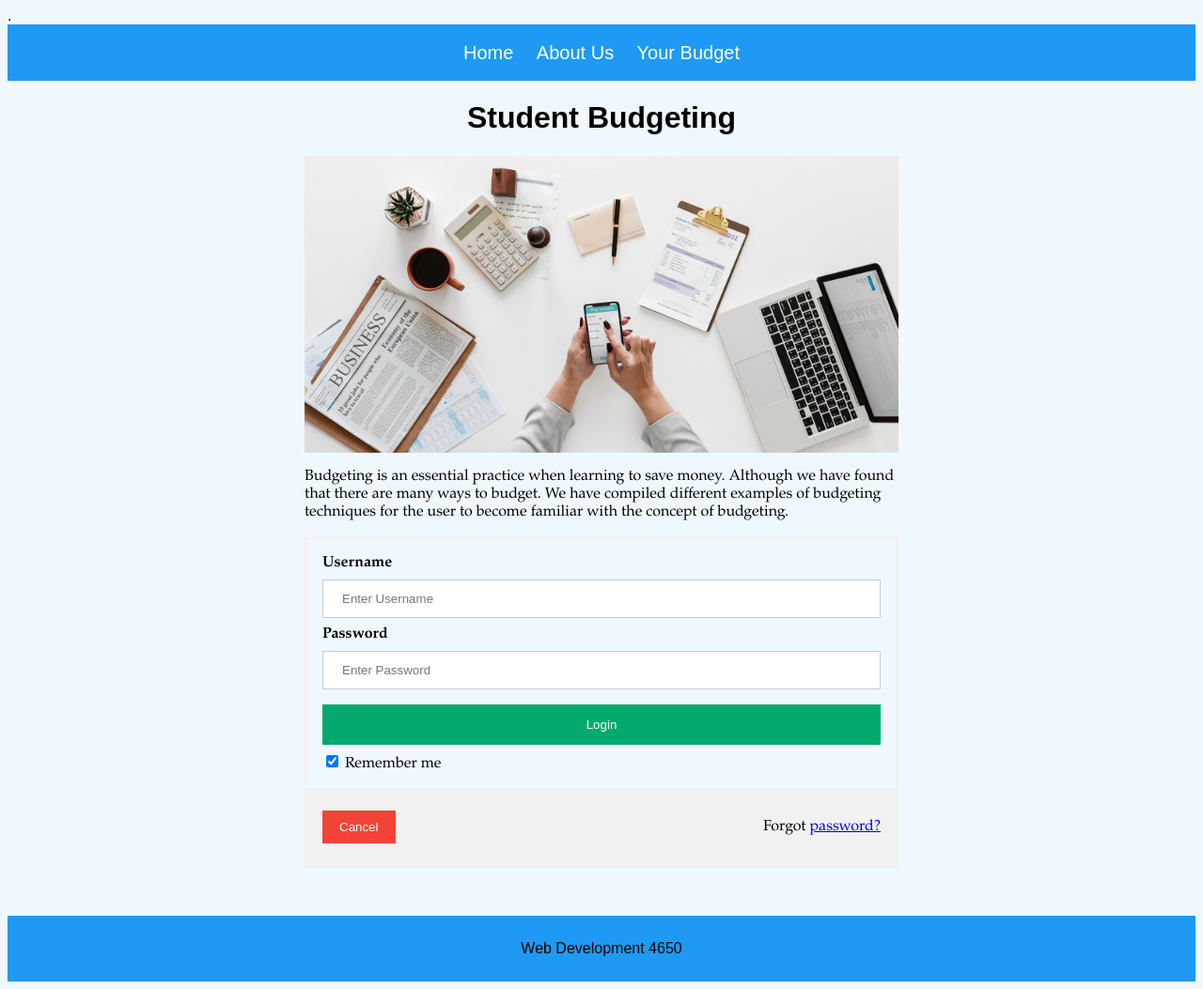
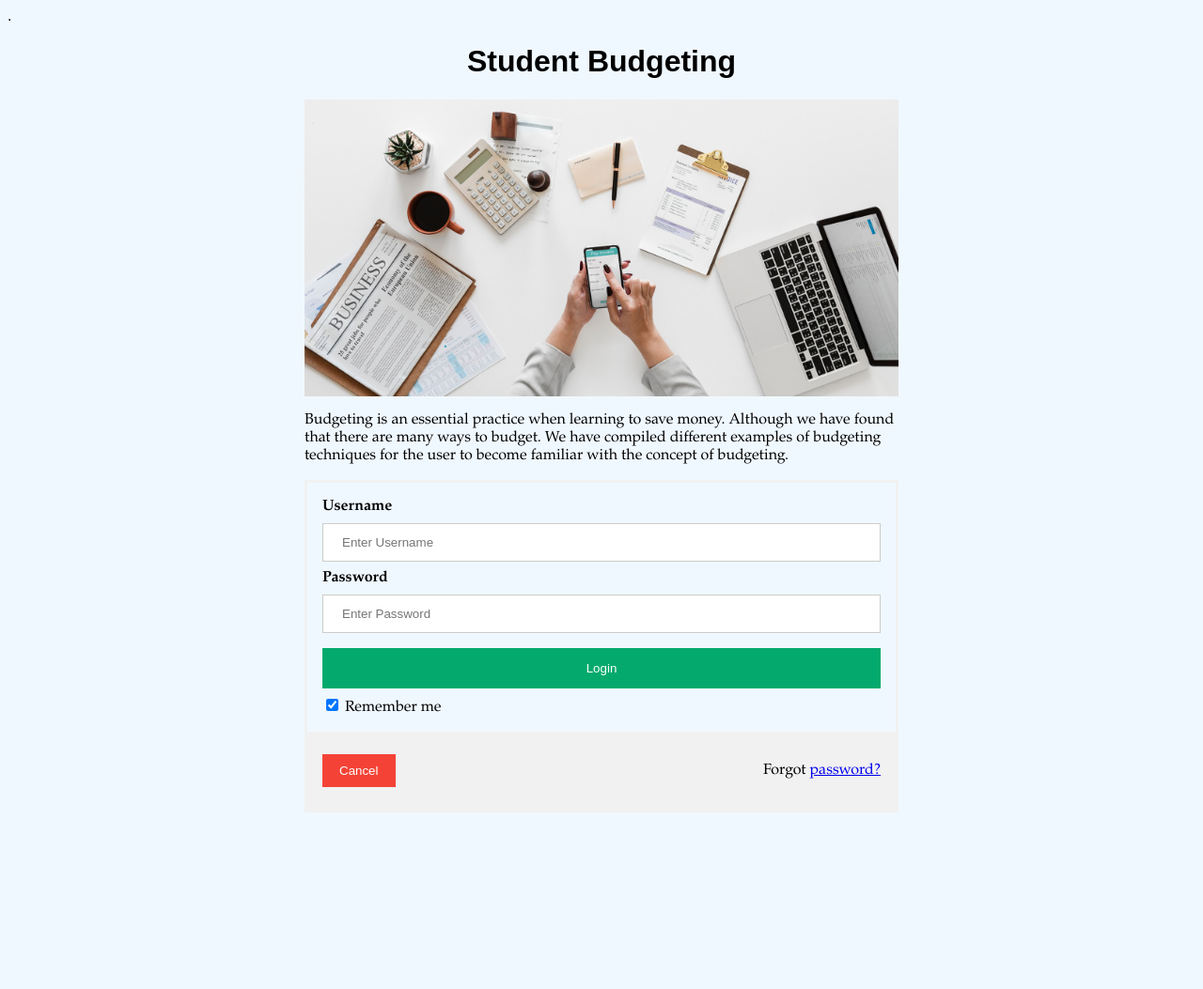
Before and after one commit to neilstottler/web-dev-final, a PHP site: page /index.html in a window 1280 px wide. Shown: the whole page at 94% size. After the commit the page ends 865 px from the top, so only its background shows below. Run offline with PHP 8.4, Linux system fonts and the light colour scheme.

Commit message:
moved everything into folders

```diff
--- a/index.html
+++ b/index.html
@@ -10,60 +10,6 @@
 	<link rel="stylesheet" href="css/global.css">
 
 </head>
-
-<body>
-	<div class="Top">
-		<div class="rt-container">
-			<div class="col-rt-12">
-				<div class="Scriptcontent">
-
-					<div id="container">
-						<nav>
-							<ul>
-								<li><a href="index.html">Home</a></li>
-								<li><a href="AboutUs.html">About Us</a>
-									<!-- First Tier Drop Down -->
-									<ul>
-										<li><a href="Contact.html">Contact</a></li>
-										<!-- <li><a href="#">Tutorials</a></li> -->
-									</ul>
-								</li>
-								<li><a href="YourBudget.html">Your Budget</a>
-									<!-- First Tier Drop Down -->
-									<ul>
-										<li><a href="#">Enter Spending</a></li>
-										<li><a href="#">Enter Income</a></li>
-										<li><a href="#">See Spending</a>
-
-											<ul>
-												<li><a href="WeeklyBudgeting.html">Weekly</a></li>
-												<li><a href="MonthlySpending.html">Montlhy</a></li>
-												<li><a href="AnnualSpending.html">Annually</a>
-													<!-- Third Tier Drop Down -->
-													<!-- <ul>
-										<li><a href="#">Stuff</a></li>
-										<li><a href="#">Things</a></li>
-										<li><a href="#">Other Stuff</a></li>
-									</ul> -->
-												</li>
-											</ul>
-										</li>
-									</ul>
-								</li>
-								<!-- <li><a href="#">Inspiration</a></li> -->
-
-
-							</ul>
-						</nav>
-					</div>
-
-
-				</div>
-			</div>
-		</div>
-	</div>
-
-</body>
 
 <body>
 
@@ -174,17 +120,9 @@
 
 			</ol>
 		</div>
-
-		<div>
-
-
-					</h4>
 			</fieldset>
 		</form>
 	</article>
-	<footer>
-		<p>Web Development 4650</p>
-	</footer>
 </body>
 
 
--- a/php/footer.php
+++ b/php/footer.php
@@ -1,3 +1,5 @@
 <?php
-echo "COMP4650 Web Development Final. Spring 2022."
+echo "<br/><div id =\"footer\">";
+echo "<footer>COMP4650 Web Development Project, Spring 2022</footer>";
+echo "</div>";
 ?>
```
Also changed, not shown: footer.php (deleted, +0 -7 lines), php/adddata.php (renamed from adddata.php), php/create_account.php (renamed from create_account.php), php/deletedata.php (renamed from deletedata.php), php/editdata.php (renamed from editdata.php), php/index.php (renamed from index.php), php/login.php (renamed from login.php), php/logout.php (renamed from logout.php), php/reset-password.php (renamed from reset-password.php), php/topnav.php (renamed from topnav.php), php/viewdata.php (renamed from viewdata.php), php/welcome.php (renamed from welcome.php).
